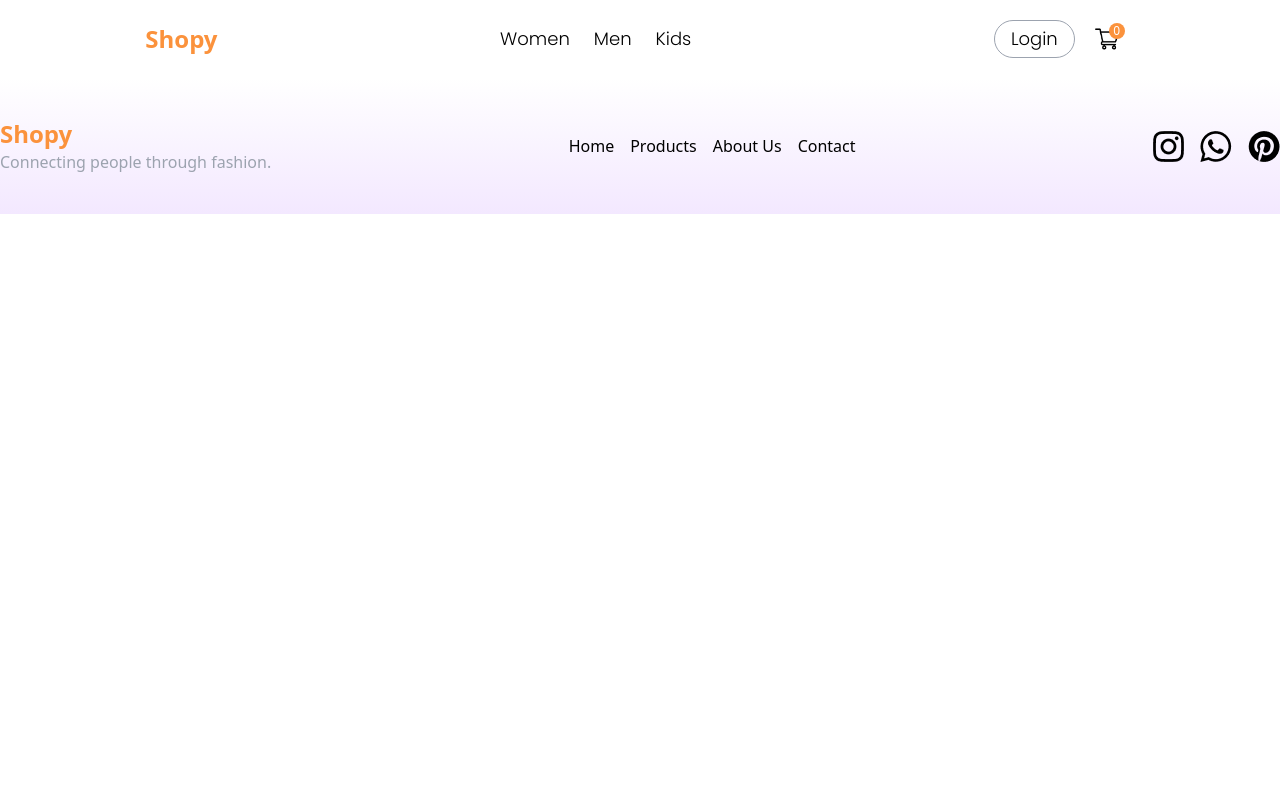
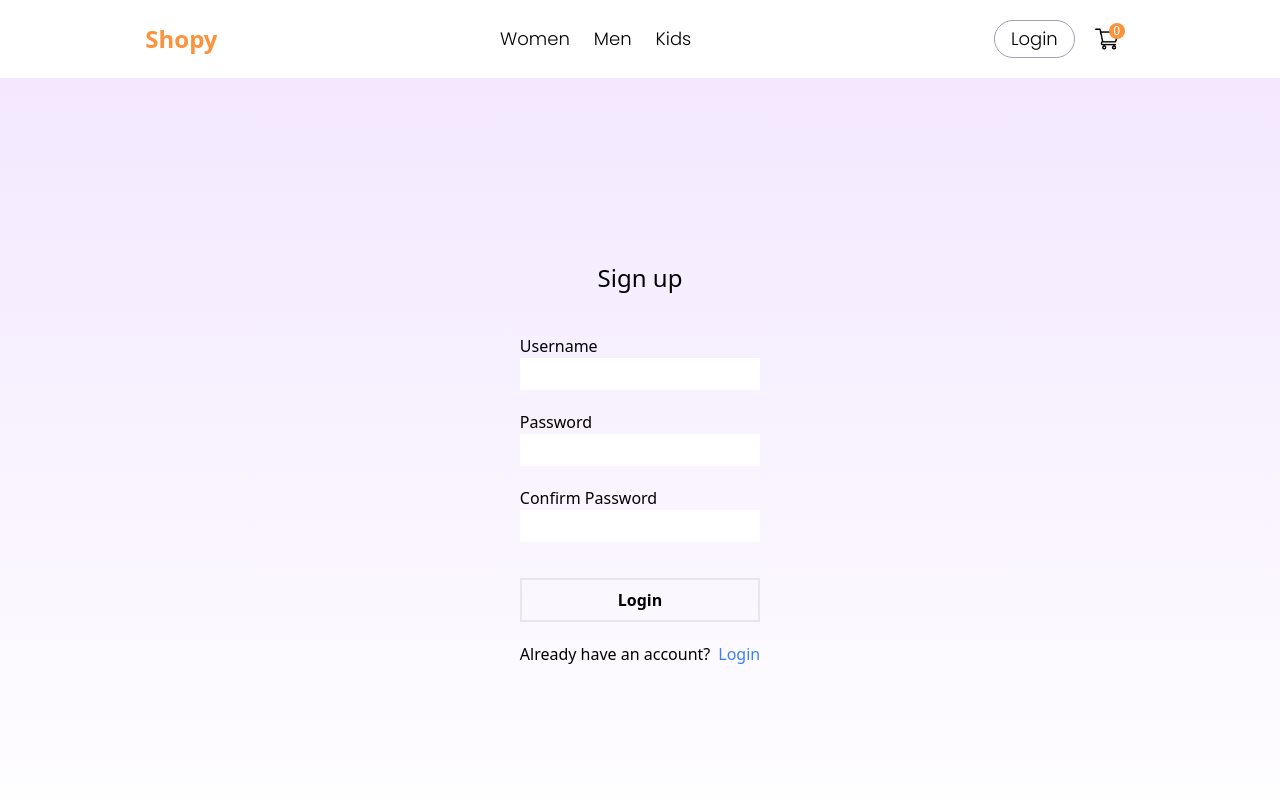
Before and after one commit to mohitparmar1/Shopy, a React (Vite) app: page /signup in a window 1280 px wide. Shown: the top 800 px of the page. Built offline with nearby package versions, Linux system fonts and the light colour scheme.

Commit message:
added the route for the sign_up page

```diff
--- a/src/App.jsx
+++ b/src/App.jsx
@@ -12,6 +12,7 @@ import women_banner from "./assets/banner_women.png";
 import kids_banner from "./assets/banner_kids.png";
 
 import "./index.css";
+import Signup from "./Pages/Signup";
 const App = () => {
   return (
     <Router>
@@ -19,6 +20,7 @@ const App = () => {
         <Navbar />
         <Routes>
           <Route path="/login" element={<Login />} />
+          <Route path="/signup" element={<Signup />} />
           <Route path="/" element={<Shop />} />
           <Route
             path="/women"
--- /dev/null
+++ b/src/Pages/Signup.jsx
@@ -0,0 +1,50 @@
+import { useNavigate } from "react-router-dom";
+
+const Signup = () => {
+  const navigate = useNavigate();
+  const handleClicked = () => {
+    navigate("/login");
+  };
+  return (
+    <div className="flex flex-col items-center justify-center w-full m-auto h-screen bg-gradient-to-b from-purple-100 to-white">
+      <h1 className="text-2xl ml-0">Sign up</h1>
+      <form className="flex flex-col w-4/3 h-1/2 p-10">
+        <label htmlFor="username">Username</label>
+        <input
+          type="text"
+          name="username"
+          id="username"
+          className="mb-5 py-1 outline-none border-3"
+        />
+        <label htmlFor="password">Password</label>
+        <input
+          type="password"
+          name="password"
+          id="password"
+          className="mb-5 py-1 outline-none "
+        />
+        <label htmlFor="password">Confirm Password</label>
+        <input
+          type="password"
+          name="confirmpassword"
+          id="password"
+          className="mb-5 py-1 outline-none "
+        />
+        <button type="submit" className="border-2 mt-4 w-full font-bold py-2">
+          Login
+        </button>
+        <p className="mt-5">
+          {"Already have an account?"}
+          <span
+            className="text-blue-500 cursor-pointer ml-2"
+            onClick={handleClicked}
+          >
+            Login
+          </span>
+        </p>
+      </form>
+    </div>
+  );
+};
+
+export default Signup;
```
